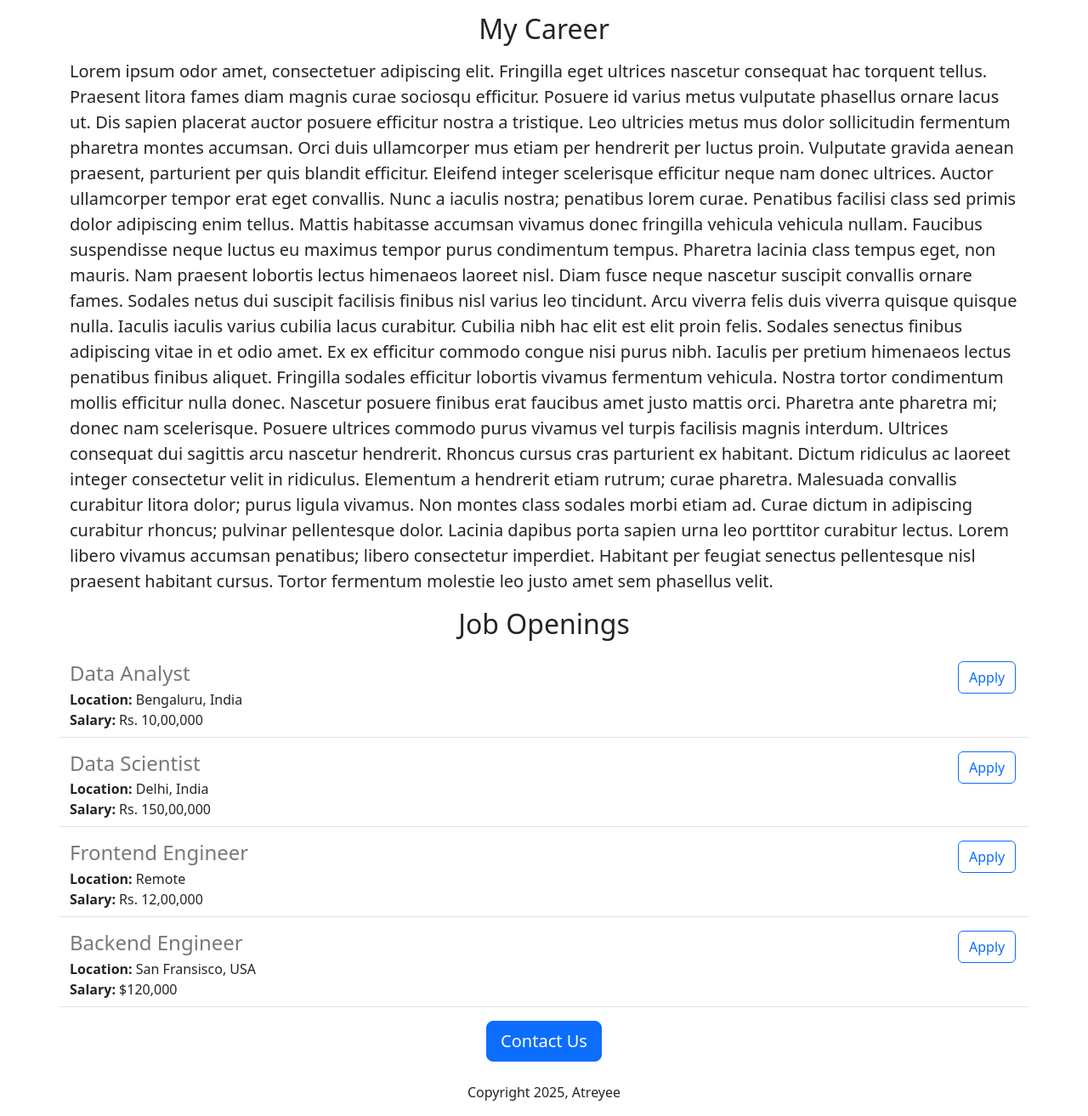
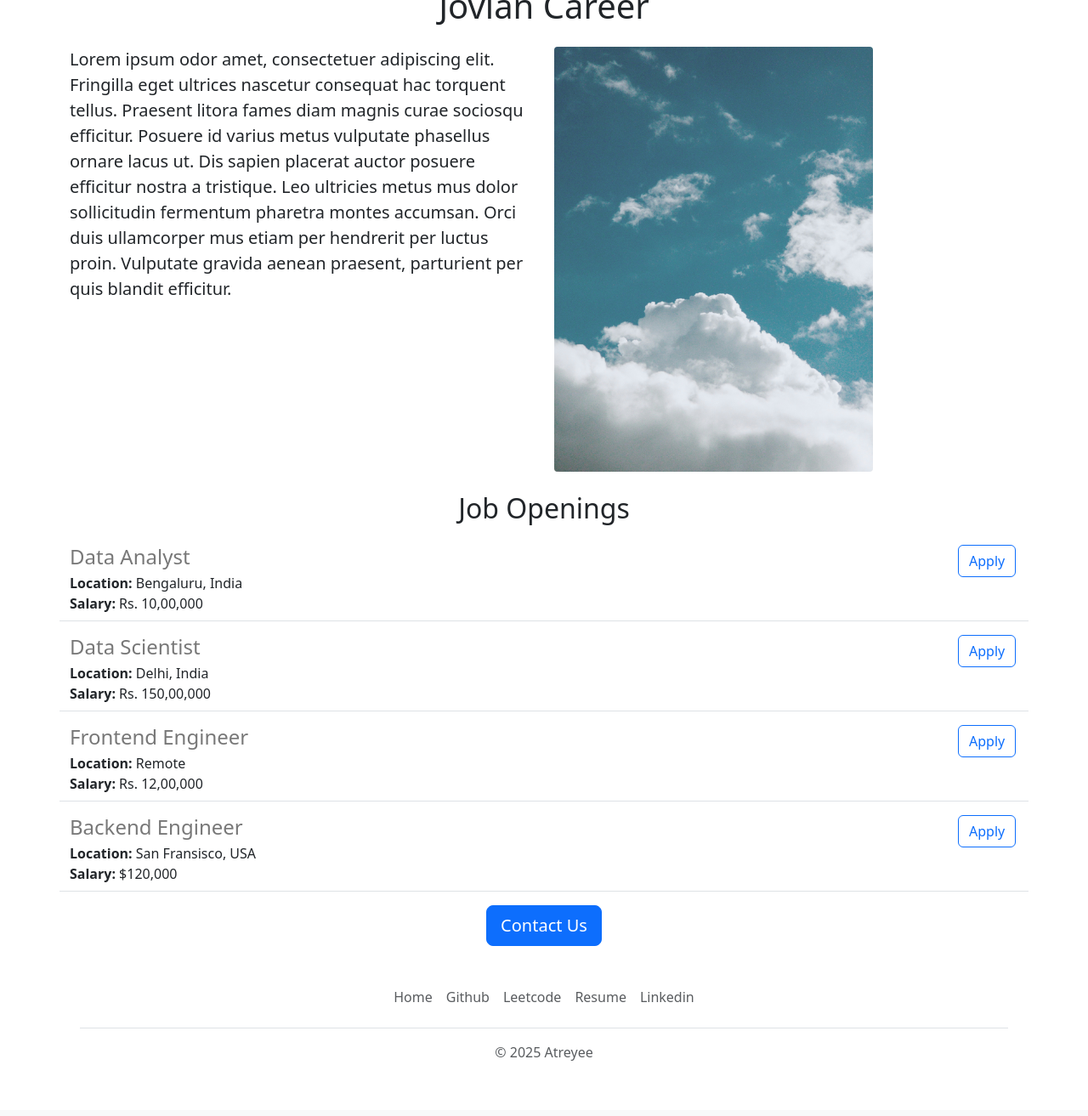
Before and after one commit to River-unknown/flask-Tutorial, a Flask app: page / in a window 1280 px wide. Shown: the part 381-1694 px from the top of the page at 85% size. After the commit the page ends 1629 px from the top, so only its background shows below. Run offline with Flask 3, Linux system fonts and the light colour scheme.

Commit message:
functional and aesthetic improvements

```diff
--- /dev/null
+++ b/templates/footer.html
@@ -0,0 +1,13 @@
+
+<div class="container">
+  <footer class="py-3 my-4">
+    <ul class="nav justify-content-center border-bottom pb-3 mb-3">
+      <li class="nav-item"><a href="#" class="nav-link px-2 text-body-secondary">Home</a></li>
+      <li class="nav-item"><a href="https://github.com/River-unknown" class="nav-link px-2 text-body-secondary">Github</a></li>
+      <li class="nav-item"><a href="https://leetcode.com/u/River-unknown/" class="nav-link px-2 text-body-secondary">Leetcode</a></li>
+      <li class="nav-item"><a target="_blank" href="https://drive.google.com/file/d/1dK8ARGv-y_VZcwQlRbHwb23YEx3C623K/view?usp=drive_link" class="nav-link px-2 text-body-secondary">Resume</a></li>
+      <li class="nav-item"><a target="_blank" href="https://www.linkedin.com/in/riveratreyee/" class="nav-link px-2 text-body-secondary">Linkedin</a></li>
+    </ul>
+    <p class="text-center text-body-secondary">&copy; 2025 Atreyee</p>
+  </footer>
+</div>
--- a/templates/home.html
+++ b/templates/home.html
@@ -11,31 +11,30 @@
   </style>
 </head>
 <body>
+  <img class="img-fluid" id="banner" src="https://eab39003-7f36-44f3-b408-d9933d20109b-00-15bs09pg092ee.pike.replit.dev/static/banner.jpg">
+  {% include 'nav.html' %}
   <div class="container">
     <h1 class="text-center mt-2 mb-4">{{company_name}} Career</h1>
-    <img class="img-fluid" id="banner" src="https://eab39003-7f36-44f3-b408-d9933d20109b-00-15bs09pg092ee.pike.replit.dev/static/banner.jpg">
-    <h2 class="text-center mt-3 mb-3">My Career</h2>
+
+    <div class="row">
+      <div class="col-md-6">
     <p class="lead">
       Lorem ipsum odor amet, consectetuer adipiscing elit. Fringilla eget ultrices nascetur consequat hac torquent tellus. Praesent litora fames diam magnis curae sociosqu efficitur. Posuere id varius metus vulputate phasellus ornare lacus ut. Dis sapien placerat auctor posuere efficitur nostra a tristique. Leo ultricies metus mus dolor sollicitudin fermentum pharetra montes accumsan. Orci duis ullamcorper mus etiam per hendrerit per luctus proin. Vulputate gravida aenean praesent, parturient per quis blandit efficitur.
-
-      Eleifend integer scelerisque efficitur neque nam donec ultrices. Auctor ullamcorper tempor erat eget convallis. Nunc a iaculis nostra; penatibus lorem curae. Penatibus facilisi class sed primis dolor adipiscing enim tellus. Mattis habitasse accumsan vivamus donec fringilla vehicula vehicula nullam. Faucibus suspendisse neque luctus eu maximus tempor purus condimentum tempus. Pharetra lacinia class tempus eget, non mauris. Nam praesent lobortis lectus himenaeos laoreet nisl.
-
-      Diam fusce neque nascetur suscipit convallis ornare fames. Sodales netus dui suscipit facilisis finibus nisl varius leo tincidunt. Arcu viverra felis duis viverra quisque quisque nulla. Iaculis iaculis varius cubilia lacus curabitur. Cubilia nibh hac elit est elit proin felis. Sodales senectus finibus adipiscing vitae in et odio amet. Ex ex efficitur commodo congue nisi purus nibh.
-
-      Iaculis per pretium himenaeos lectus penatibus finibus aliquet. Fringilla sodales efficitur lobortis vivamus fermentum vehicula. Nostra tortor condimentum mollis efficitur nulla donec. Nascetur posuere finibus erat faucibus amet justo mattis orci. Pharetra ante pharetra mi; donec nam scelerisque. Posuere ultrices commodo purus vivamus vel turpis facilisis magnis interdum. Ultrices consequat dui sagittis arcu nascetur hendrerit.
-
-      Rhoncus cursus cras parturient ex habitant. Dictum ridiculus ac laoreet integer consectetur velit in ridiculus. Elementum a hendrerit etiam rutrum; curae pharetra. Malesuada convallis curabitur litora dolor; purus ligula vivamus. Non montes class sodales morbi etiam ad. Curae dictum in adipiscing curabitur rhoncus; pulvinar pellentesque dolor. Lacinia dapibus porta sapien urna leo porttitor curabitur lectus. Lorem libero vivamus accumsan penatibus; libero consectetur imperdiet. Habitant per feugiat senectus pellentesque nisl praesent habitant cursus. Tortor fermentum molestie leo justo amet sem phasellus velit.
     </p>
+      </div>
+    <div class="d-none d-md-block col-6" style="margin-bottom:16px">
+      <img src="/static/sky.jpg" style="height:500px; border-radius:4px;">
+    </div>
     <h2 class="text-center mt-2 mb-4">Job Openings</h2>
-    <div style="margin-bottom:16px;">
+    <div>
       {% for job in jobs %}
           {% include 'jobitem.html' %}
       {% endfor %}
       </div>
     <div class="text-center">
-    <button class="btn btn-primary btn-lg">Contact Us</button>
-      <p class="mt-4">Copyright 2025, Atreyee</p>
+    <a href="mailto:theriveratreyee@gmail.com?subject=Question%20about%20Job%20Openings&body=My%20name%3A%20%3CYour%20name%20here%3E%0D%0AMy%20question%20%3A%20%3CEnter%20Question%20here%3E" class="btn btn-primary btn-lg">Contact Us</a>
     </div>
   </div>
+  {% include 'footer.html' %}
 </body>
 </html>
--- a/templates/jobitem.html
+++ b/templates/jobitem.html
@@ -11,6 +11,6 @@
   </div>
 
   <div class="col-1">
-    <button type="button" class="btn btn-outline-primary">Apply</button>
+    <a href="mailto:theriveratreyee@gmail.com?subject=Application%20for%20{{job['title']}}&body=My%20name%3A%20%3CYour%20name%20here%3E%0D%0AMy%20resume%20%3A%20%3CResume%20link%3E%0D%0AMy%20Linkedin%20Profile%3A%20%3CLinkedIn%20Link%3E" type="button" class="btn btn-outline-primary">Apply</a>
   </div>
   </div>
--- /dev/null
+++ b/templates/nav.html
@@ -0,0 +1,9 @@
+<nav class="navbar bg-body-tertiary shadow-sm fixed-top bg-white"">
+  <div class="container-fluid">
+    <a class="navbar-brand" href="#">
+      <img src="/static/bootstrap-logo.svg" alt="Logo" width="30" height="24" class="d-inline-block align-text-top">
+      Atreyee
+    </a>
+  </div>
+</nav>
+<div style="height:56px"></div>
```
Also changed, not shown: static/bootstrap-logo.svg (added), static/sky.jpg (added).
